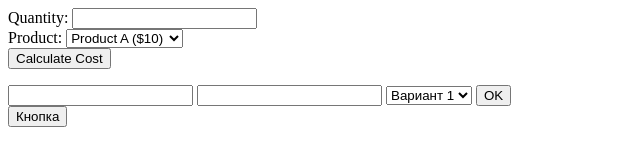
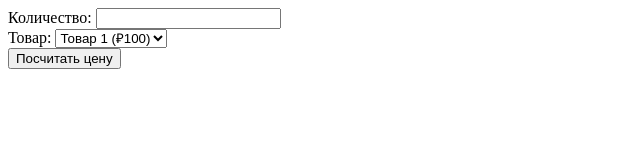
Before and after one commit to NaumovichIgor/calc, a plain HTML site: page index.html in a window 1280 px wide. Shown: the whole page, without its empty margins (0-640 px from the left). Drawn offline with Linux system fonts and the light colour scheme.

Commit message:
Add files via upload

```diff
--- a/calc.js
+++ b/calc.js
@@ -6,6 +6,20 @@ const resultParagraph = document.getElementById('result');
 calculateButton.addEventListener('click', () => {
     const quantity = parseInt(quantityInput.value);
     const productPrice = parseFloat(productSelect.value);
+
+    if (isNaN(quantity) || quantity <= 0) {
+        displayError('Введите корректное количество');
+        return;
+    }
+
+    if (isNaN(productPrice) || productPrice <= 0) {
+        displayError('Выберите продукт');
+        return;
+    }
+
     const cost = quantity * productPrice;
-    resultParagraph.textContent = `The cost of the order is: $${cost.toFixed(2)}`;
+    resultParagraph.textContent = `Цена заказа: ₽${cost.toFixed(2)}`;
 });
+function displayError(message) {
+    resultParagraph.textContent = `Ошибка: ${message}`;
+}
--- a/index.html
+++ b/index.html
@@ -2,7 +2,7 @@
 <html lang="en">
 <head>
     <meta charset="UTF-8">
-    <title>calc</title>
+    <title>калькулятор стоимости заказа</title>
 <script>
     function onClick(event) {
        event.preventDefault();
@@ -36,29 +36,19 @@
 </head>
 <body>
 <div>
-    <label for="quantity">Quantity:</label>
+    <label for="quantity">Количество:</label>
     <input type="number" id="quantity">
     <br>
-    <label for="product">Product:</label>
+    <label for="product">Товар:</label>
     <select id="product">
-        <option value="10">Product A ($10)</option>
-        <option value="20">Product B ($20)</option>
-        <option value="30">Product C ($30)</option>
+        <option value="100">Товар 1 (₽100)</option>
+        <option value="200">Товар 2 (₽200)</option>
+        <option value="500">Товар 3 (₽500)</option>
     </select>
     <br>
-    <button id="calculate">Calculate Cost</button>
+    <button id="calculate">Посчитать цену</button>
     <p id="result"></p>
 </div>
 <div id="result1"></div>
-<form>
-    <input name="field1" type="text">
-    <input name="field2" type="text">
-    <select name="select1">
-        <option value="v1">Вариант 1</option>
-        <option value="v2">Вариант 2</option>
-    </select>
-    <button id="button1" onclick="return click1();">OK</button>
-</form>
-<button id="my-button">Кнопка</button>
 </body>
 </html>
```
